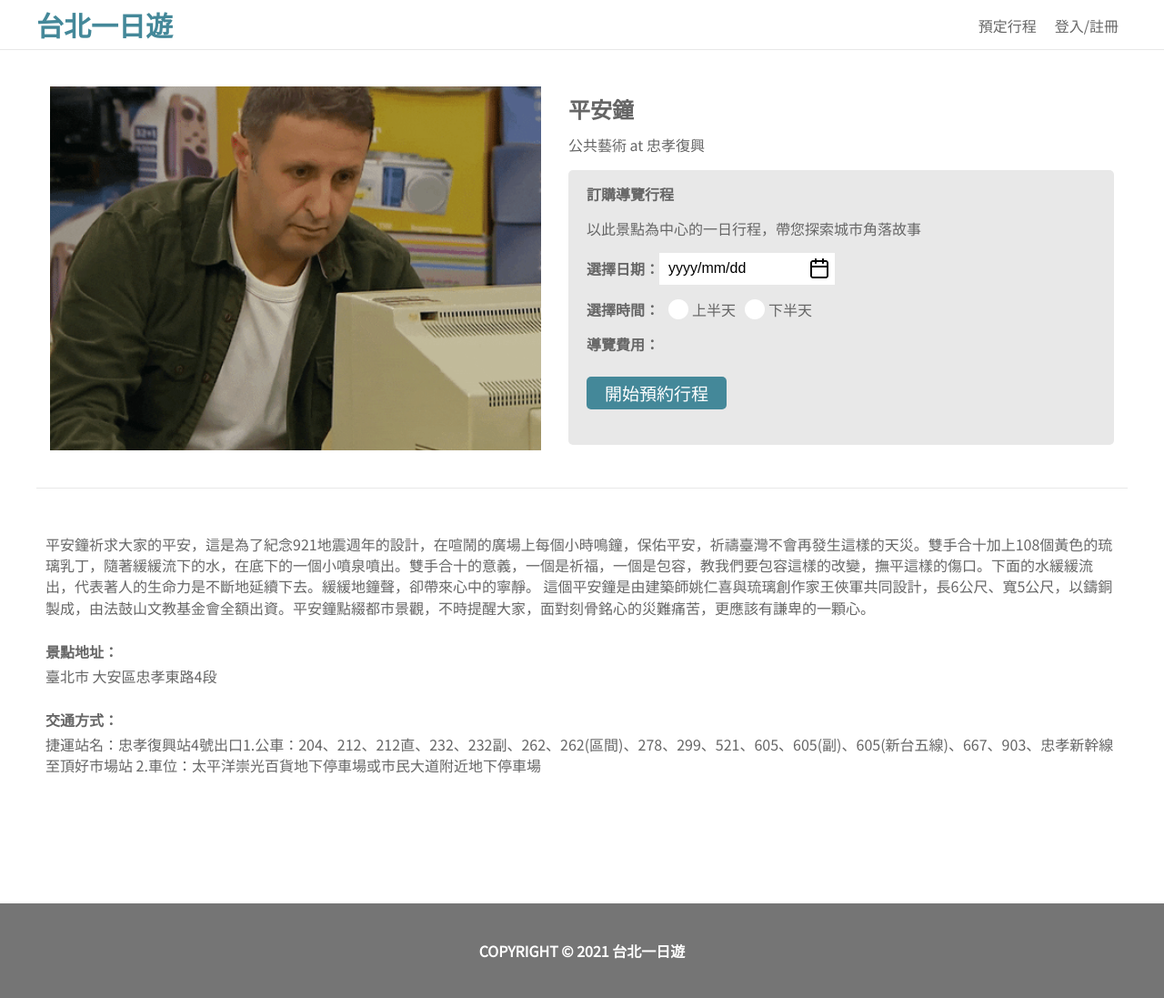
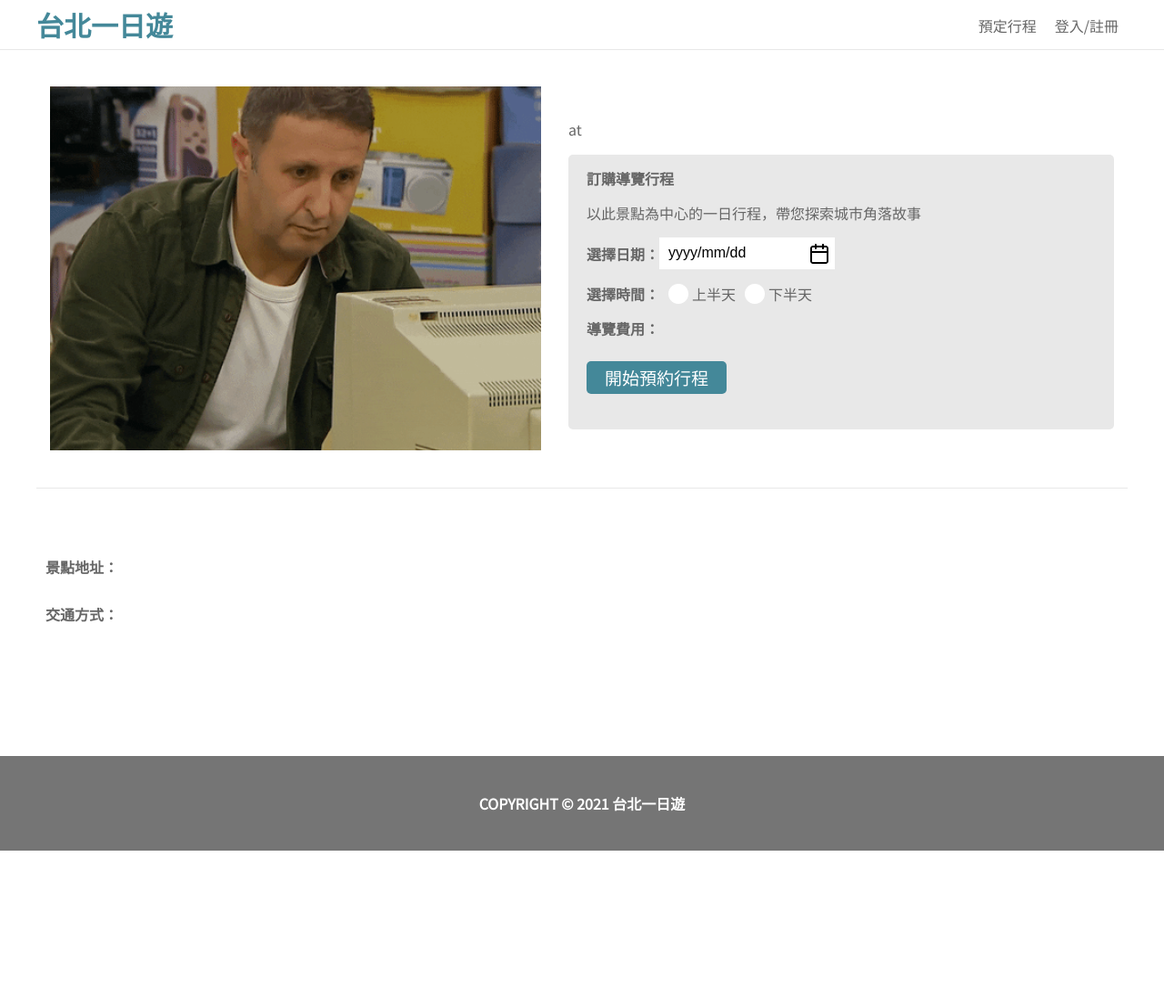
Before and after one commit to MingLin1995/taipei-day-trip, a Flask app: page /attraction/1 in a window 1280 px wide. Shown: the whole page at 91% size. After the commit the page ends 935 px from the top, so only its background shows below. Run offline with Flask 3, Linux system fonts and the light colour scheme; data that the repository does not hold is empty; grey boxes are pictures that could not be loaded.

Commit message:
feat：前端畫面調整  因應新需求做調整： 1.前端畫面調整 調整項目： 1. model/order.py 2. attraction.html 3.booking.html

```diff
--- a/model/order.py
+++ b/model/order.py
@@ -3,6 +3,7 @@ import random
 import requests  # pip install requests
 from model.booking import update_booking_status
 from decouple import config  # pip install python-decouple 讀取.env
+from flask import jsonify
 
 """ 訂單付款 """
 
--- a/templates/attraction.html
+++ b/templates/attraction.html
@@ -53,10 +53,10 @@
       </div>
 
       <div class="basic w600 basic2">
-        <h1 class="attractionName">平安鐘</h1>
-        <span class="category">公共藝術</span>
+        <h1 class="attractionName"></h1>
+        <span class="category"></span>
         at
-        <span class="mrt">忠孝復興</span>
+        <span class="mrt"></span>
         <div class="booking-form">
           <h3>訂購導覽行程</h3>
           <p>以此景點為中心的一日行程，帶您探索城市角落故事</p>
@@ -101,17 +101,11 @@
     </div>
     <div class="hr"></div>
     <div class="infors">
-      <p class="description">
-        平安鐘祈求大家的平安，這是為了紀念921地震週年的設計，在喧鬧的廣場上每個小時鳴鐘，保佑平安，祈禱臺灣不會再發生這樣的天災。雙手合十加上108個黃色的琉璃乳丁，隨著緩緩流下的水，在底下的一個小噴泉噴出。雙手合十的意義，一個是祈福，一個是包容，教我們要包容這樣的改變，撫平這樣的傷口。下面的水緩緩流出，代表著人的生命力是不斷地延續下去。緩緩地鐘聲，卻帶來心中的寧靜。
-        這個平安鐘是由建築師姚仁喜與琉璃創作家王俠軍共同設計，長6公尺、寬5公尺，以鑄銅製成，由法鼓山文教基金會全額出資。平安鐘點綴都市景觀，不時提醒大家，面對刻骨銘心的災難痛苦，更應該有謙卑的一顆心。
-      </p>
+      <p class="description"></p>
       <h3>景點地址：</h3>
-      <p class="address">臺北市 大安區忠孝東路4段</p>
+      <p class="address"></p>
       <h3>交通方式：</h3>
-      <p class="transport">
-        捷運站名：忠孝復興站4號出口1.公車：204、212、212直、232、232副、262、262(區間)、278、299、521、605、605(副)、605(新台五線)、667、903、忠孝新幹線至頂好市場站
-        2.車位：太平洋崇光百貨地下停車場或市民大道附近地下停車場
-      </p>
+      <p class="transport"></p>
     </div>
   </div>
 </div>
```
Also changed, not shown: templates/booking.html (+7 -11 lines).
